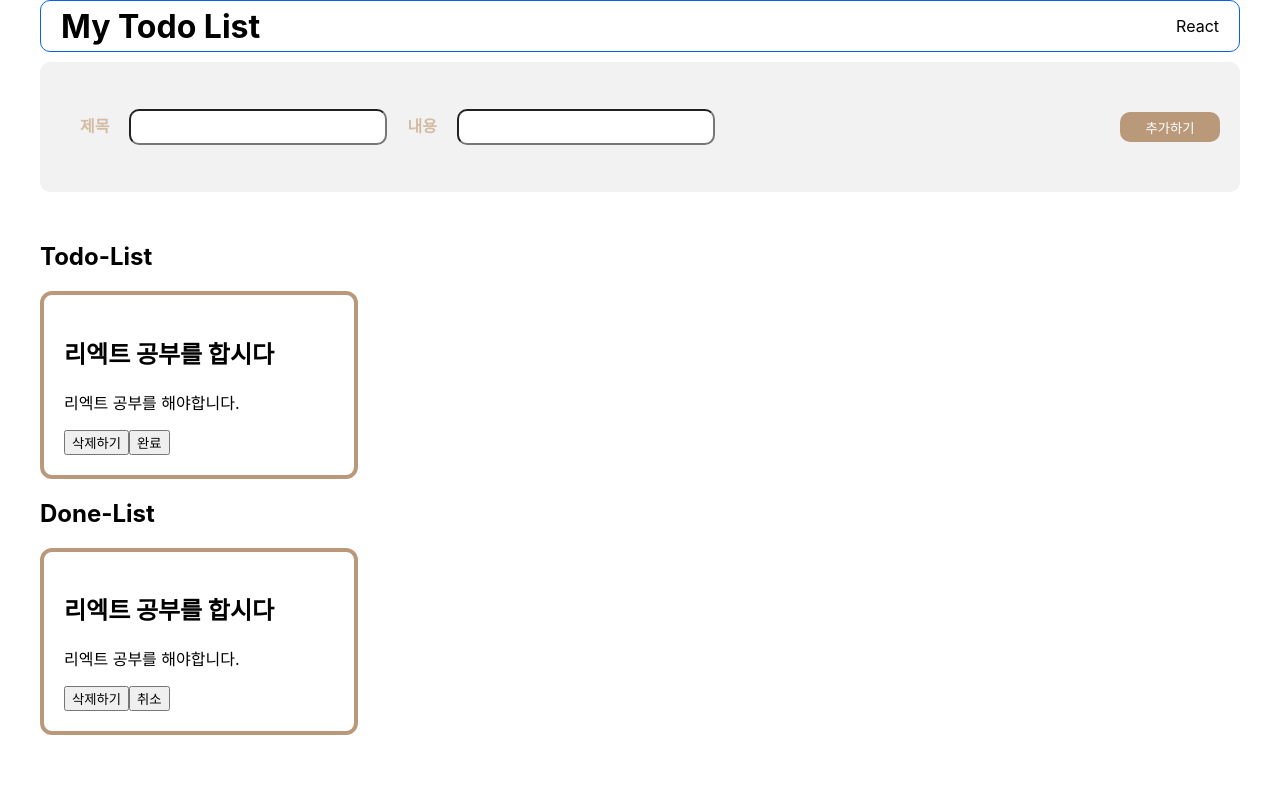
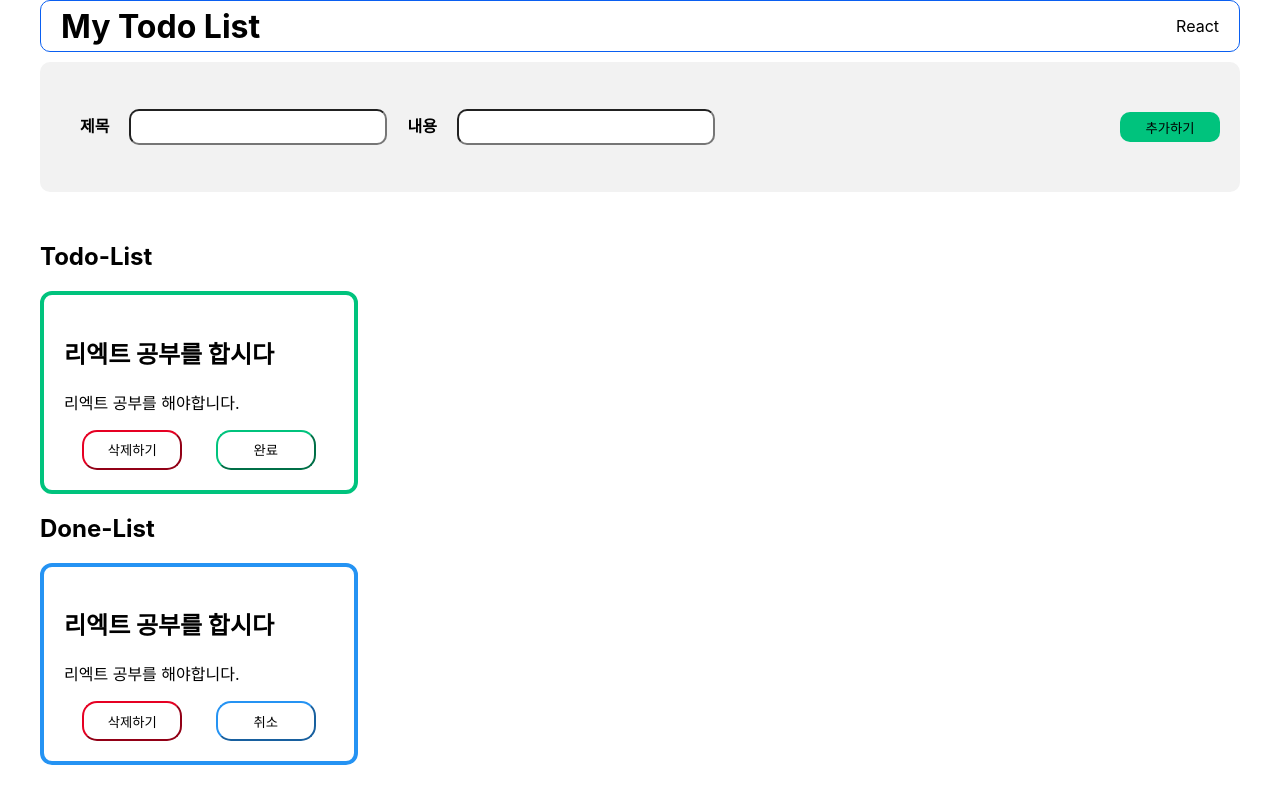
Before and after one commit to tjdwns335/mytodolist, a React (Create React App) app: page / in a window 1280 px wide. Built offline with nearby package versions, Linux system fonts and the light colour scheme.

Commit message:
design 완료

```diff
--- a/src/App.css
+++ b/src/App.css
@@ -37,7 +37,6 @@
 .label-style {
   font-size: 16px;
   font-weight: 700;
-  color: #d4bba4;
   margin: 0 20px;
 }
 
@@ -47,11 +46,12 @@
 }
 
 .formButton-style {
-  color: #fff;
-  background-color: #ba997b;
+  /* color: #fff; */
+  background-color: #00c37d;
   border: none;
   width: 100px;
   height: 30px;
+  cursor: pointer;
 }
 
 .formButton-style:hover {
@@ -66,9 +66,59 @@
   gap: 10px;
 }
 
-.todoList {
-  border: 4px solid #ba997b;
+.todoList,
+.doneList {
+  border: 4px solid #00c37d;
   border-radius: 12px;
   padding: 20px;
   width: 270px;
 }
+
+.doneList {
+  border-color: #2593f3;
+}
+
+.button-group {
+  display: flex;
+  flex-direction: row;
+  gap: 15px;
+  justify-content: space-evenly;
+  align-items: center;
+}
+
+.cancel-button,
+.done-button,
+.delete-button {
+  width: 100px;
+  height: 40px;
+  border-radius: 15px;
+  background-color: transparent;
+  cursor: pointer;
+}
+
+.delete-button {
+  border-color: #e60023;
+}
+
+.delete-button:hover {
+  background-color: #e60023;
+  color: #fff;
+}
+
+.done-button {
+  border-color: #00c37d;
+}
+
+.done-button:hover {
+  background-color: #00c37d;
+  color: fff;
+}
+
+.cancel-button {
+  border-color: #2593f3;
+}
+
+.cancel-button:hover {
+  background-color: #2593f3;
+  color: #fff;
+}
--- a/src/App.jsx
+++ b/src/App.jsx
@@ -91,8 +91,10 @@ function App() {
                   <div className="todoList">
                     <h2>{item.title}</h2>
                     <p>{item.detail}</p>
-                    <button onClick={() => removeButton(item.id)}>삭제하기</button>
-                    <button onClick={() => doneClick(item.id)}>완료</button>
+                    <div className="button-group">
+                      <button className="delete-button" onClick={() => removeButton(item.id)}>삭제하기</button>
+                      <button className="done-button" onClick={() => doneClick(item.id)}>완료</button>
+                    </div>
                   </div>
                 )
               })
@@ -106,11 +108,13 @@ function App() {
             todoList.filter((item) => { return item.checked === true })
               .map((item) => {
                 return (
-                  <div className="todoList">
+                  <div className="doneList">
                     <h2>{item.title}</h2>
                     <p>{item.detail}</p>
-                    <button onClick={() => removeButton(item.id)}>삭제하기</button>
-                    <button onClick={() => cancelClick(item.id)}>취소</button>
+                    <div className="button-group">
+                      <button className="delete-button" onClick={() => removeButton(item.id)}>삭제하기</button>
+                      <button className="cancel-button" onClick={() => cancelClick(item.id)}>취소</button>
+                    </div>
                   </div>
                 )
               })
```
